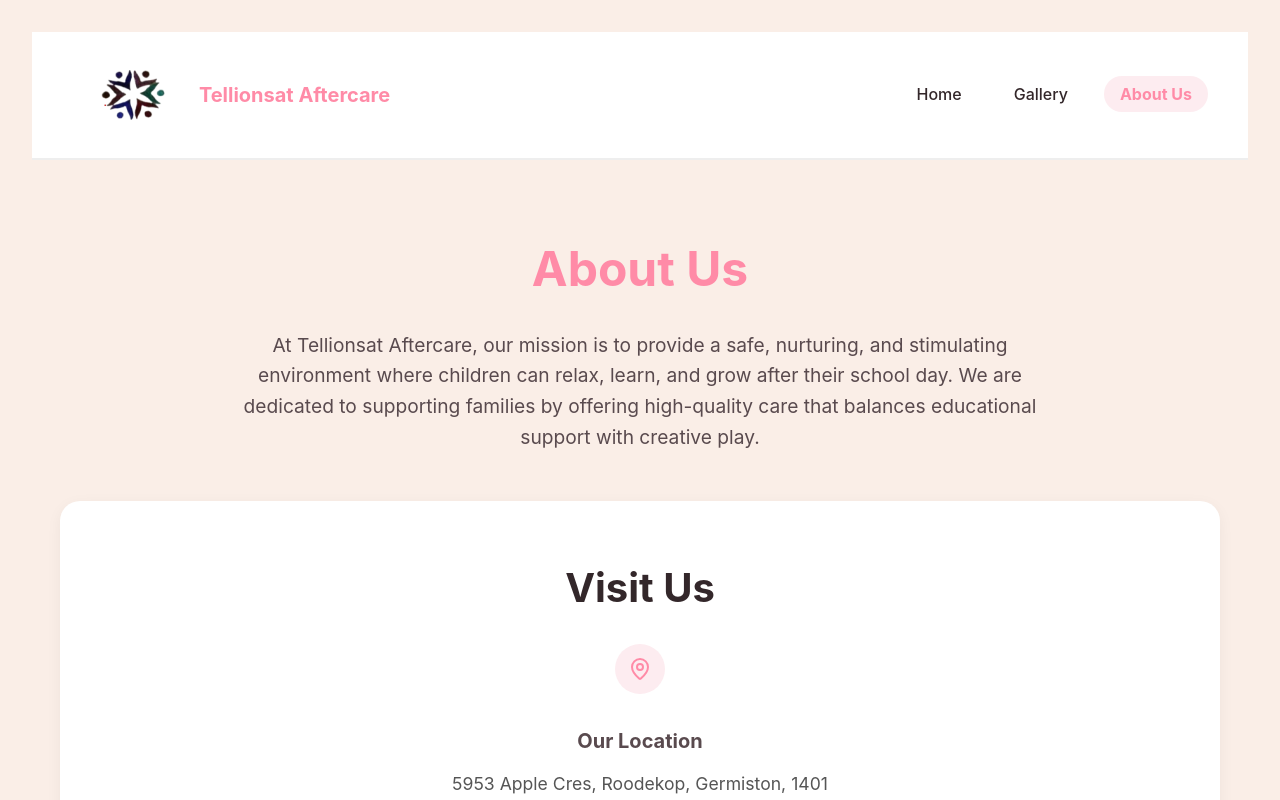
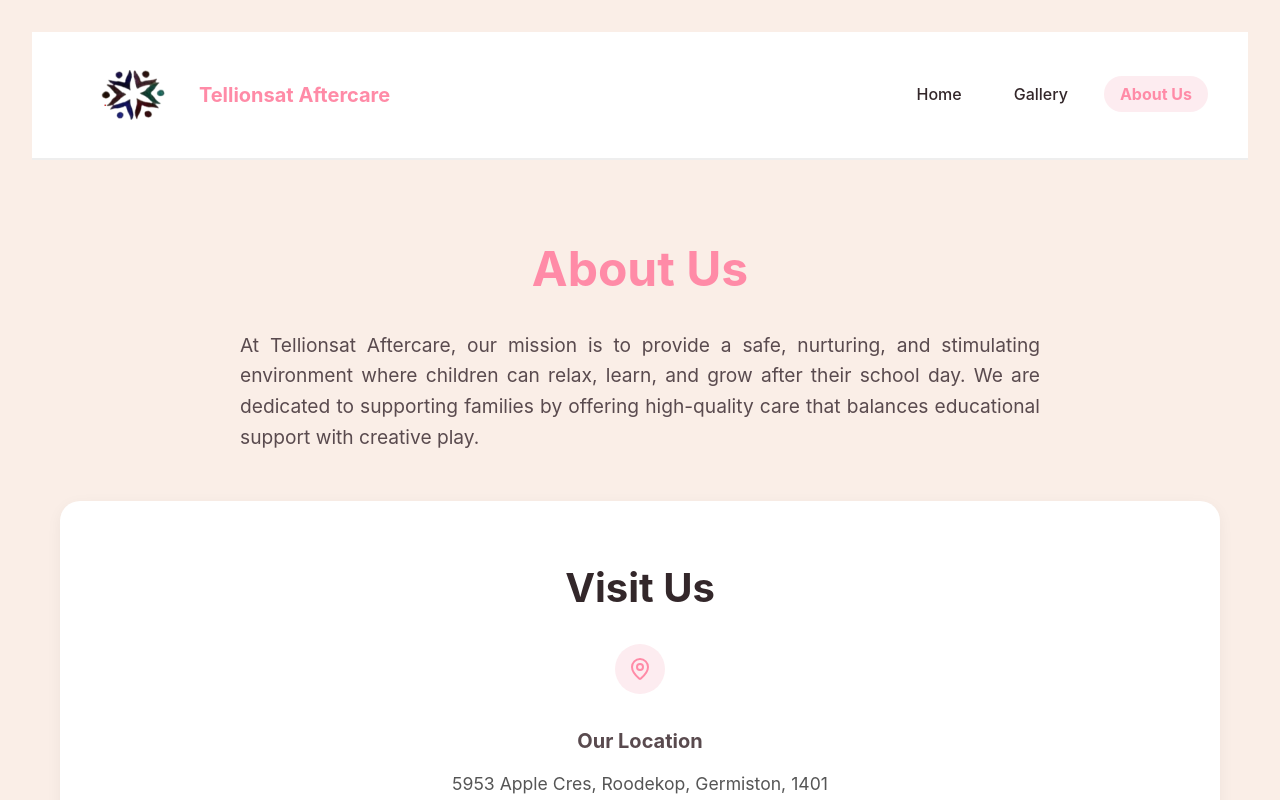
Before and after one commit to Mdakszin/tellionsataftercare, a React (Vite) app: page /about in a window 1280 px wide. Shown: the top 800 px of the page. Built offline with nearby package versions, Linux system fonts and the light colour scheme.

Commit message:
feat: introduce initial Home and About pages with foundational global styling.

```diff
--- a/src/index.css
+++ b/src/index.css
@@ -138,6 +138,10 @@ h3 {
   text-align: center;
 }
 
+.text-justify {
+  text-align: justify;
+}
+
 .py-5 {
   padding-top: 3rem;
   padding-bottom: 3rem;
--- a/src/pages/About.jsx
+++ b/src/pages/About.jsx
@@ -10,7 +10,7 @@ const About = () => {
 
                     {/* Mission Section */}
                     <section>
-                        <p className="text-center" style={{ maxWidth: '800px', margin: '0 auto', fontSize: '1.2rem', color: '#594a4e' }}>
+                        <p className="text-center text-justify" style={{ maxWidth: '800px', margin: '0 auto', fontSize: '1.2rem', color: '#594a4e' }}>
                             At Tellionsat Aftercare, our mission is to provide a safe, nurturing, and stimulating environment where children can relax, learn, and grow after their school day. We are dedicated to supporting families by offering high-quality care that balances educational support with creative play.
                         </p>
                     </section>
--- a/src/pages/Home.jsx
+++ b/src/pages/Home.jsx
@@ -31,7 +31,7 @@ const Home = () => {
                     <div className="grid" style={{ gridTemplateColumns: 'repeat(auto-fit, minmax(300px, 1fr))', alignItems: 'center', gap: '4rem' }}>
                         <div className="about-text">
                             <h2 style={{ color: '#FF8BA7' }}>Nurturing Young Minds</h2>
-                            <p className="mb-4">
+                            <p className="mb-4 text-justify">
                                 At Tellionsat Aftercare, we believe every child deserves a space to grow, learn, and play.
                                 Our dedicated team provides a balanced program of educational support and creative activities.
                             </p>
```
